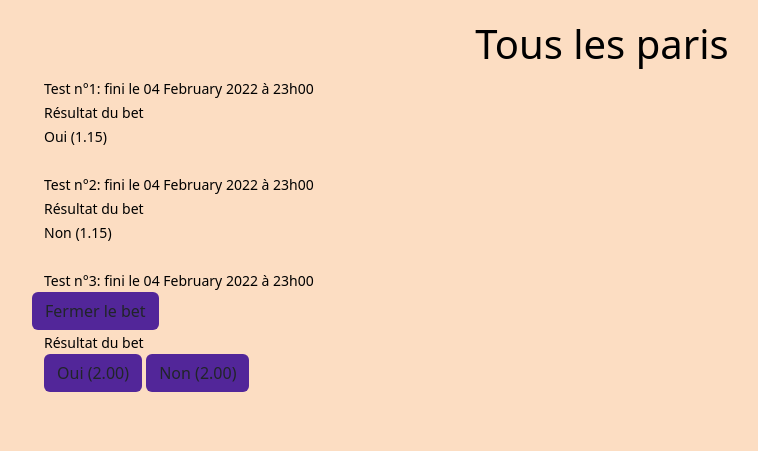
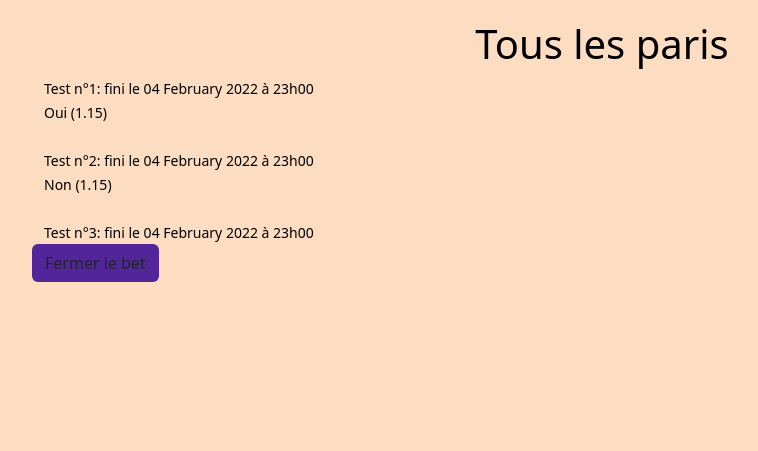
Before and after one commit to Gurwan/Mafienssat, a Django app: page /staff/betSuperUser/ in a window 1280 px wide. Shown: the part 65-516 px from the top of the page, without its empty margins (38-796 px from the left). Run offline with Django 4.2, Linux system fonts and the light colour scheme; a user stored in the database is signed in; data comes from the database, SQL or seed files in the repository; both versions use the stored data as it was after the commit; some libraries are stand-ins or nearby versions.

Commit message:
Corrections

```diff
--- a/templates/bets/suBets.html
+++ b/templates/bets/suBets.html
@@ -13,15 +13,7 @@
                 <a class="row btn" style="background-color: #522699" href="{% url "closeBet" id_bet=bet.id %}" id="closeBet{{ bet.id }}">
                     Fermer le bet
                 </a> <br>
-            {% endif %}
-            <small>Résultat du bet</small> <br>
-            {% if not bet.closed_bet %}
-                <a class="col btn" style="background-color: #522699" href="{% url "sendBetsKalxcoins" id_bet=bet.id result_bet='W' %}" id="sendBetsKalxcoins{{ bet.id }}">
-                    {{ bet.win_name }} ({{ bet.win_rate }})
-                </a>
-                <a class="col btn" style="background-color: #522699" href="{% url "sendBetsKalxcoins" id_bet=bet.id result_bet='L' %}" id="sendBetsKalxcoins{{ bet.id }}">
-                    {{ bet.lose_name }} ({{ bet.lose_rate }})
-                </a>
+
             {% else %}
                 {% if bet.result %}
                     {% if bet.result == "W" %}
@@ -29,6 +21,14 @@
                     {% else %}
                         <small>{{ bet.lose_name }} ({{ bet.lose_rate }})</small> <br>
                     {% endif %}
+                {% else %}
+                    <small>Résultat du bet</small> <br>
+                    <a class="col btn" style="background-color: #522699" href="{% url "sendBetsKalxcoins" id_bet=bet.id result_bet='W' %}" id="sendBetsKalxcoins{{ bet.id }}">
+                        {{ bet.win_name }} ({{ bet.win_rate }})
+                    </a>
+                    <a class="col btn" style="background-color: #522699" href="{% url "sendBetsKalxcoins" id_bet=bet.id result_bet='L' %}" id="sendBetsKalxcoins{{ bet.id }}">
+                        {{ bet.lose_name }} ({{ bet.lose_rate }})
+                    </a>
                 {% endif %}
             {% endif %}
             <br>
```
Also changed, not shown: db.sqlite3.
